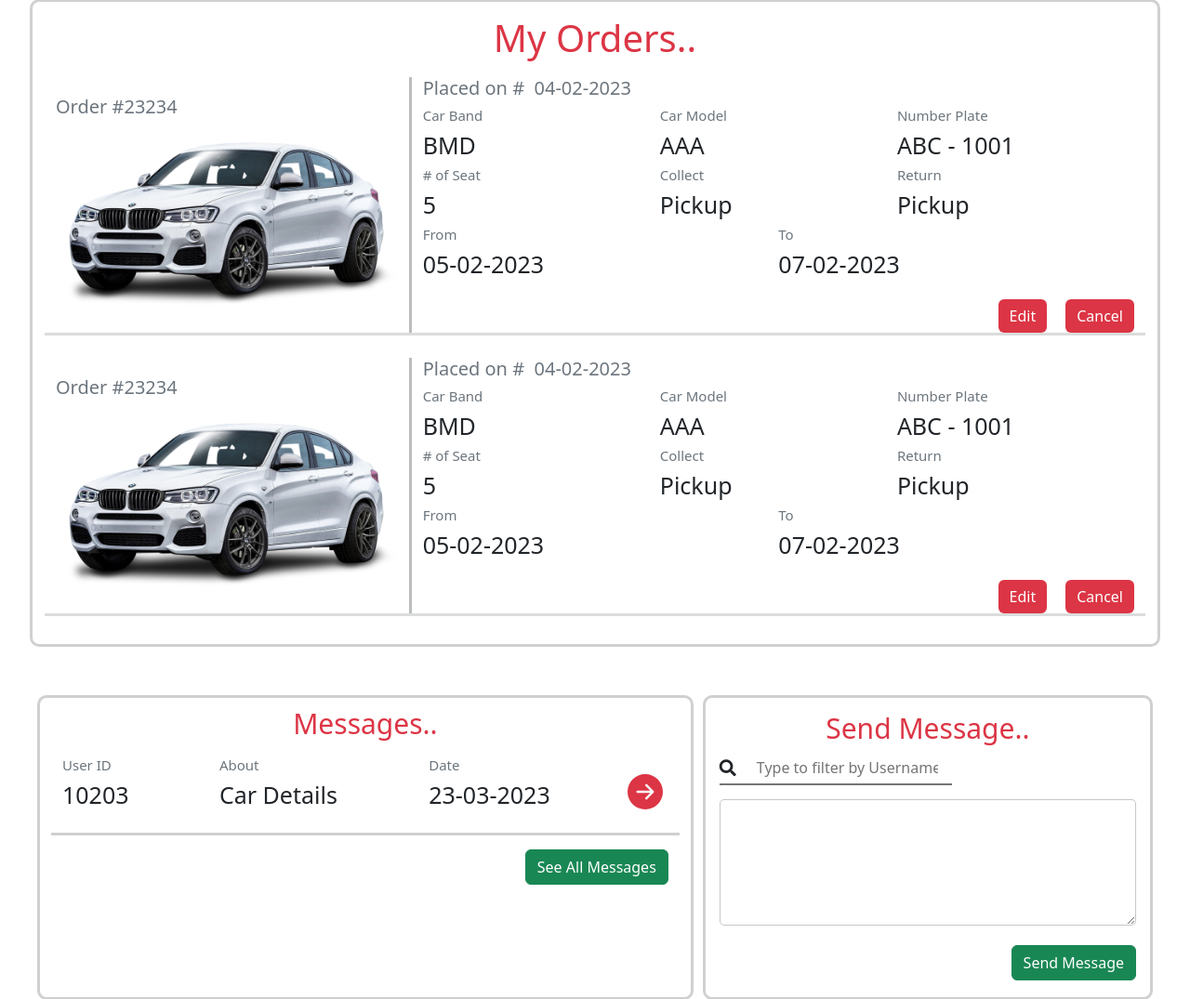
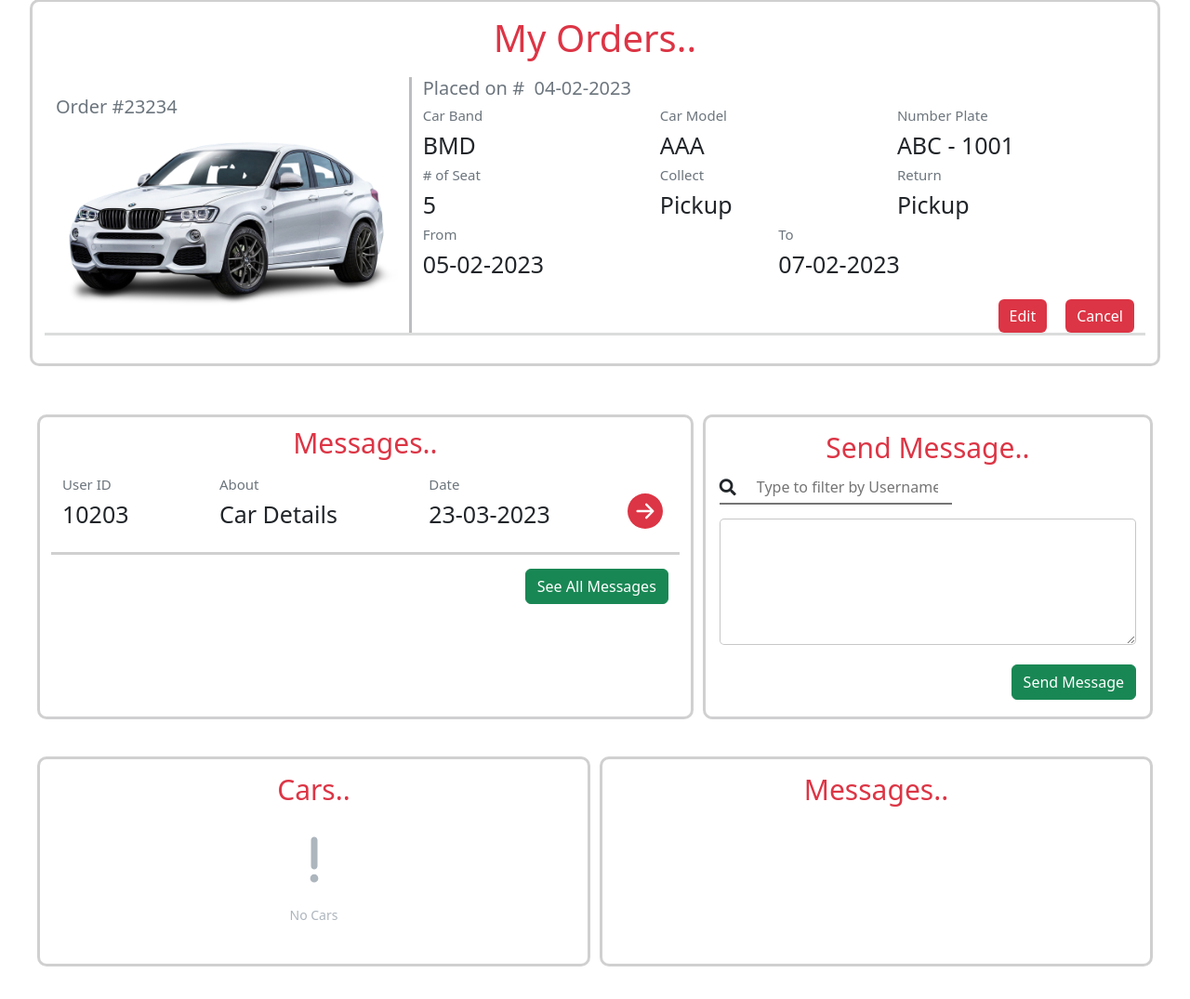
Before and after one commit to dinethsiriwardana/SpeedRent, a PHP site: page /user.php in a window 1280 px wide. Shown: the part 111-1186 px from the top of the page at 93% size. Run offline with PHP 8.4, Linux system fonts and the light colour scheme.

Commit message:
Update user.php

```diff
--- a/user.php
+++ b/user.php
@@ -24,65 +24,6 @@ include "php/showmsg.php";
         <h1 style="text-align: center;color: var(--bs-red);">My Orders..</h1>
         <div class="row d-xxl-flex align-items-xxl-center" style="padding-bottom: 15px;padding-top: 10px;">
             <div class="col">
-                <div class="row row-cols-xl-2 row-cols-xxl-2" style="border-bottom-style: solid;border-bottom-color: rgba(33,37,41,0.16);">
-                    <div class="col-lg-5 col-xl-4 col-xxl-4 d-lg-flex d-xl-flex flex-column justify-content-lg-center align-items-lg-center justify-content-xl-center align-items-xl-start justify-content-xxl-start align-items-xxl-center" style="border-right-style: solid;border-right-color: rgba(33,37,41,0.3);">
-                        <div class="row" style="width: 100%;">
-                            <div class="col d-xl-flex flex-column justify-content-xl-center align-items-xl-start">
-                                <h6 class="text-muted mb-2" style="font-size: 20px;color: rgba(0,0,0,0.25);">Order #23234</h6>
-                            </div>
-                        </div><img class="d-flex justify-content-center" src="assets/img/0502da25d3a9640ad861574a516a4611.png" style="width: 100%;min-width: auto;" width="auto" height="auto">
-                    </div>
-                    <div class="col-lg-7 col-xl-8 col-xxl-8 d-lg-flex d-xl-flex flex-column align-items-lg-center justify-content-xl-center align-items-xl-start align-items-xxl-center">
-                        <div class="row" style="width: 100%;">
-                            <div class="col d-xl-flex flex-column justify-content-xl-center align-items-xl-start justify-content-xxl-center align-items-xxl-end">
-                                <h6 class="text-muted mb-2" style="font-size: 20px;color: rgba(0,0,0,0.25);">Placed on #&nbsp; 04-02-2023</h6>
-                            </div>
-                        </div>
-                        <div class="row" style="width: 100%;">
-                            <div class="col d-xl-flex flex-column justify-content-xl-center align-items-xl-start">
-                                <h6 class="text-muted mb-2" style="font-size: 15px;color: rgba(0,0,0,0.25);">Car Band</h6>
-                                <h4 style="font-size: 25px;">BMD</h4>
-                            </div>
-                            <div class="col d-xl-flex flex-column justify-content-xl-center align-items-xl-start">
-                                <h6 class="text-muted mb-2" style="font-size: 15px;color: rgba(0,0,0,0.25);">Car Model</h6>
-                                <h4 style="font-size: 25px;">AAA</h4>
-                            </div>
-                            <div class="col d-xl-flex flex-column justify-content-xl-center align-items-xl-start">
-                                <h6 class="text-muted mb-2" style="font-size: 15px;color: rgba(0,0,0,0.25);">Number Plate</h6>
-                                <h4 style="font-size: 25px;">ABC - 1001</h4>
-                            </div>
-                        </div>
-                        <div class="row" style="width: 100%;">
-                            <div class="col d-xl-flex flex-column justify-content-xl-center align-items-xl-start">
-                                <h6 class="text-muted mb-2" style="font-size: 15px;color: rgba(0,0,0,0.25);"># of Seat</h6>
-                                <h4 style="font-size: 25px;">5</h4>
-                            </div>
-                            <div class="col d-xl-flex flex-column justify-content-xl-center align-items-xl-start">
-                                <h6 class="text-muted mb-2" style="font-size: 15px;color: rgba(0,0,0,0.25);">Collect</h6>
-                                <h4 style="font-size: 25px;">Pickup</h4>
-                            </div>
-                            <div class="col d-xl-flex flex-column justify-content-xl-center align-items-xl-start">
-                                <h6 class="text-muted mb-2" style="font-size: 15px;color: rgba(0,0,0,0.25);">Return</h6>
-                                <h4 style="font-size: 25px;">Pickup</h4>
-                            </div>
-                        </div>
-                        <div class="row" style="width: 100%;">
-                            <div class="col d-xl-flex flex-column justify-content-xl-center align-items-xl-start">
-                                <h6 class="text-muted mb-2" style="font-size: 15px;color: rgba(0,0,0,0.25);">From</h6>
-                                <h4 style="font-size: 25px;">05-02-2023</h4>
-                            </div>
-                            <div class="col d-xl-flex flex-column justify-content-xl-center align-items-xl-start">
-                                <h6 class="text-muted mb-2" style="font-size: 15px;color: rgba(0,0,0,0.25);">To</h6>
-                                <h4 style="font-size: 25px;">07-02-2023</h4>
-                            </div>
-                        </div>
-                        <div class="text-end d-lg-flex d-xxl-flex justify-content-lg-end justify-content-xxl-end" style="width: 100%;margin-top: 15px;margin-right: 20px;">
-                            <button class="btn btn-success" type="button" style="background: var(--bs-red);border-style: none;margin-right: 20px;">Edit</button>
-                            <button class="btn btn-success" type="button" style="background: var(--bs-red);border-style: none;">Cancel</button>
-                        </div>
-                    </div>
-                </div>
-                <br>
                 <div class="row row-cols-xl-2 row-cols-xxl-2" style="border-bottom-style: solid;border-bottom-color: rgba(33,37,41,0.16);">
                     <div class="col-lg-5 col-xl-4 col-xxl-4 d-lg-flex d-xl-flex flex-column justify-content-lg-center align-items-lg-center justify-content-xl-center align-items-xl-start justify-content-xxl-start align-items-xxl-center" style="border-right-style: solid;border-right-color: rgba(33,37,41,0.3);">
                         <div class="row" style="width: 100%;">
```
